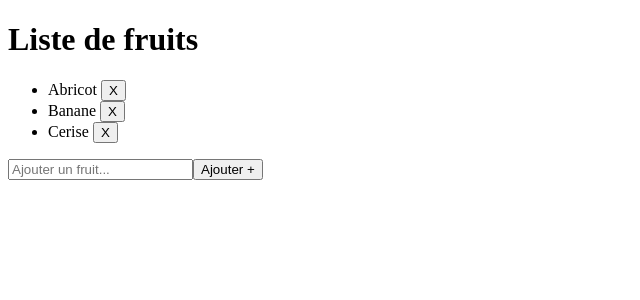
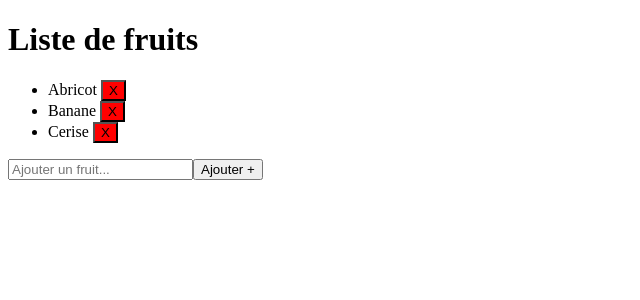
Before and after one commit to mehdi660/First-TypeScript-Project, a React (Vite) app: page / in a window 1280 px wide. Shown: the top 300 px of the page, without its empty margins (0-640 px from the left). Built offline with nearby package versions, Linux system fonts and the light colour scheme.

Commit message:
:tada: project done

```diff
--- a/src/App.tsx
+++ b/src/App.tsx
@@ -47,6 +47,7 @@ function App() {
           <Fruit
             fruitInfo={fruit}
             onClick={() => handleDelete(fruit.id)}
+            backgroundColor="red"
             key={fruit.id}
           />
         ))}
--- a/src/components/Fruit.tsx
+++ b/src/components/Fruit.tsx
@@ -1,9 +1,11 @@
 import { FruitType } from "../typescript/FruitType";
+
+type ColorOption = "red" | "green" | "blue" | "yellow";
 
 type FruitProps = {
   fruitInfo: FruitType;
   onClick: () => void;
-  backgroundColor?: string;
+  backgroundColor?: ColorOption;
 };
 
 export default function Fruit({
```
